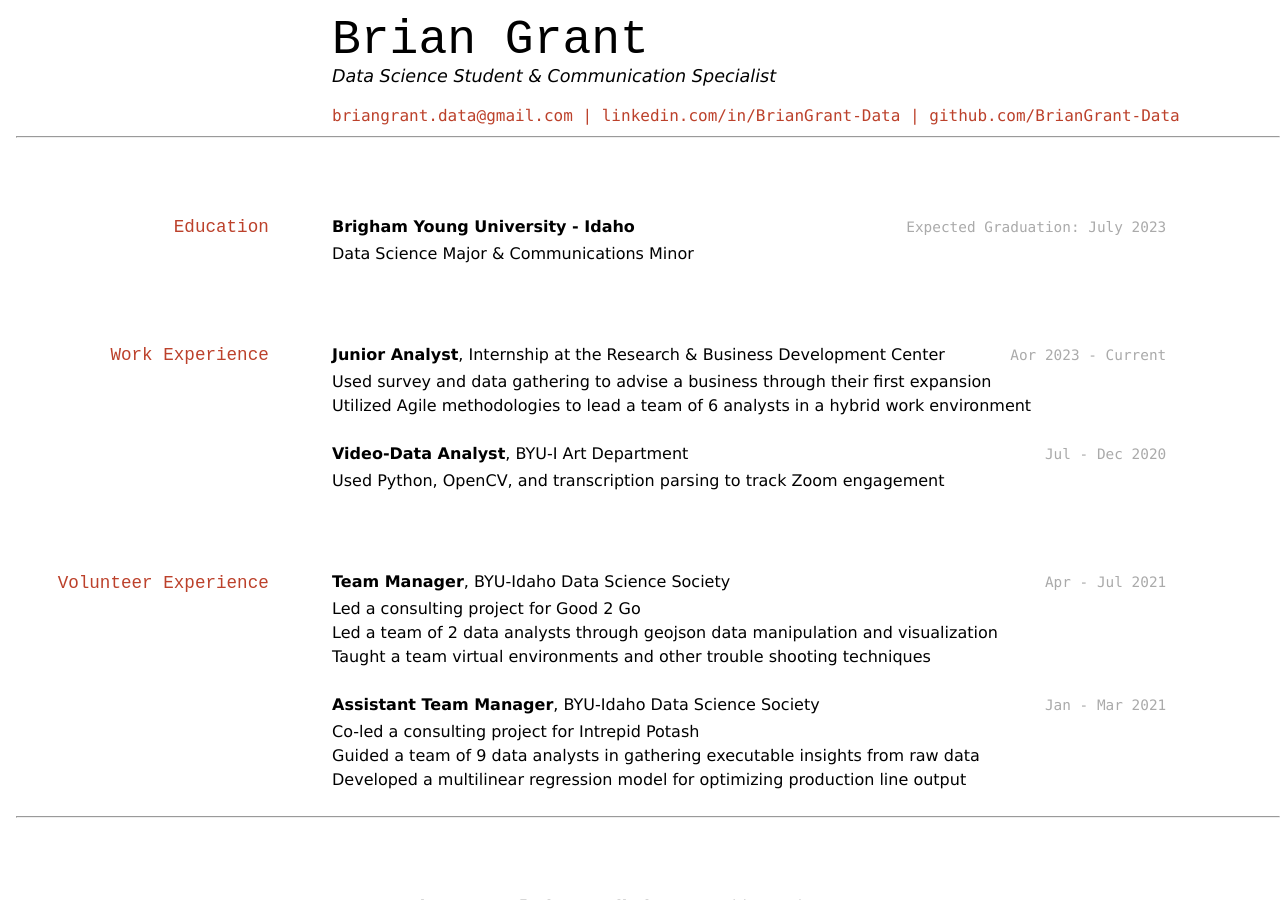
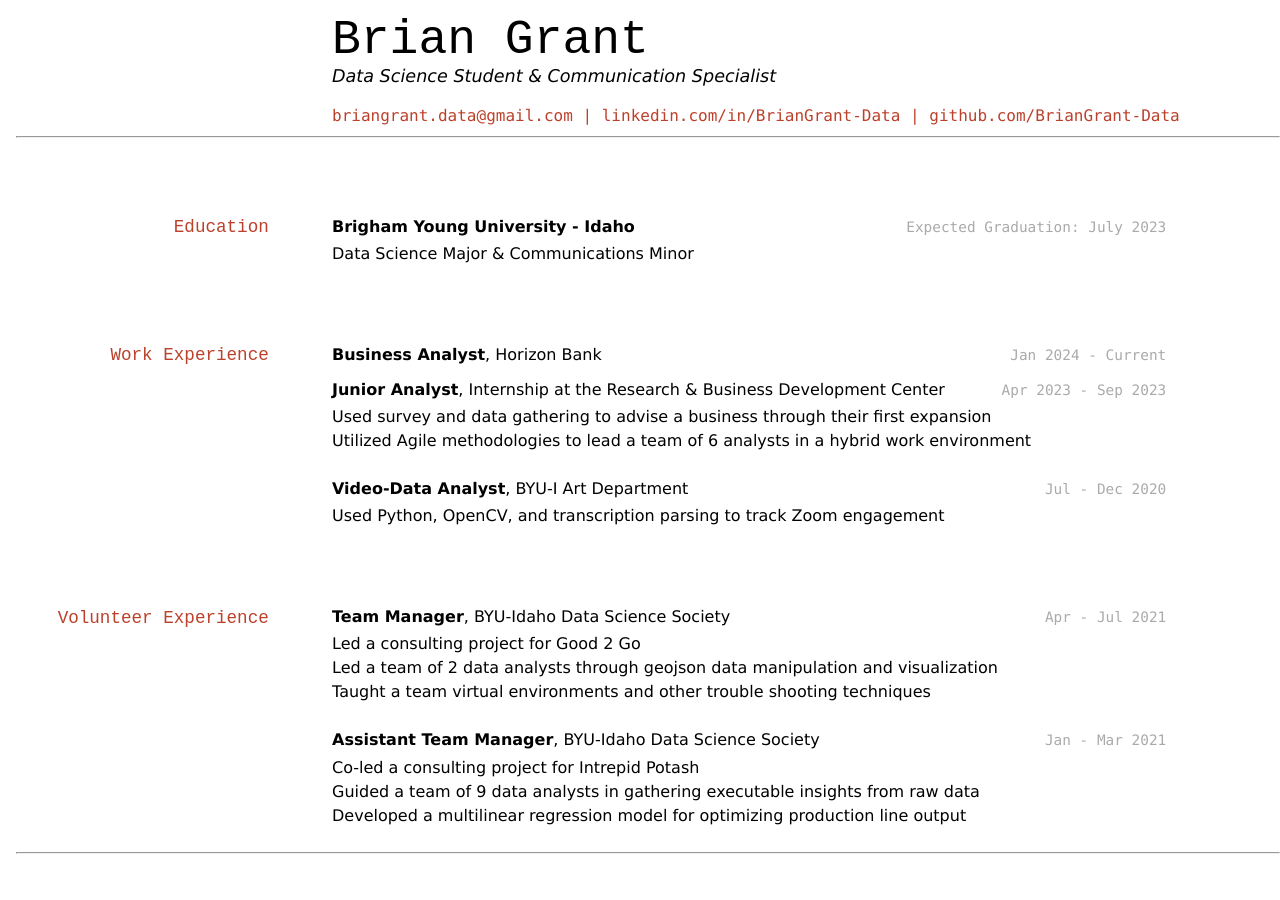
Before and after one commit to BrianGrant-Data/Resume, a Jekyll site: the page built from docs/index_master.md, in a window 1280 px wide and 900 px high. Built offline with Jekyll 4.4.1, drawn with Linux system fonts in a browser that asks for light colours.

Commit message:
Update index_master.md

```diff
--- a/docs/index_master.md
+++ b/docs/index_master.md
@@ -24,7 +24,11 @@ __Brigham Young University - Idaho__
 
 
 ## Work Experience
-`Aor 2023 - Current`
+
+`Jan 2024 - Current`
+__Business Analyst__, Horizon Bank
+
+`Apr 2023 - Sep 2023`
 __Junior Analyst__, Internship at the Research & Business Development Center
 - Used survey and data gathering to advise a business through their first expansion
 - Utilized Agile methodologies to lead a team of 6 analysts in a hybrid work environment
```
